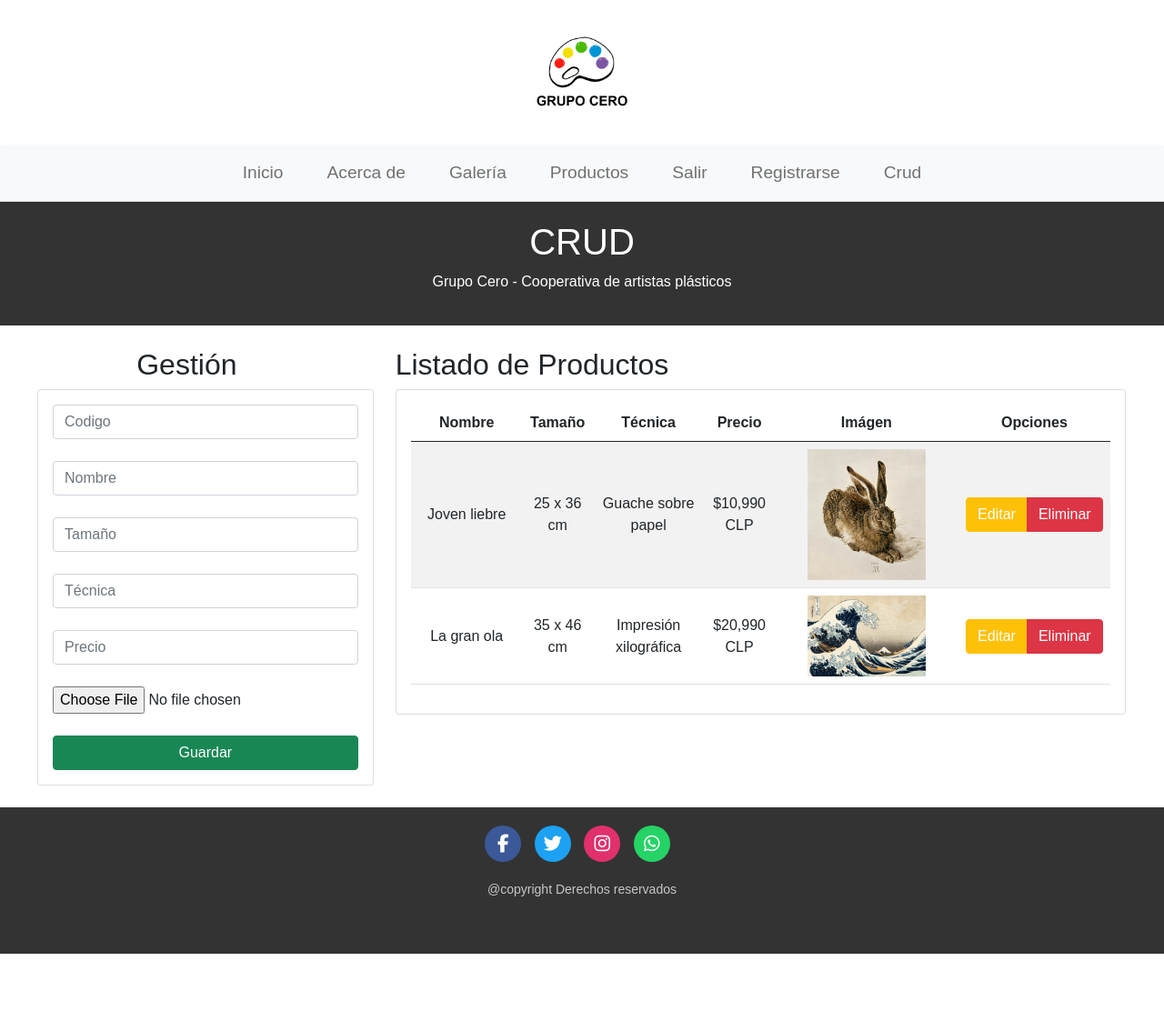
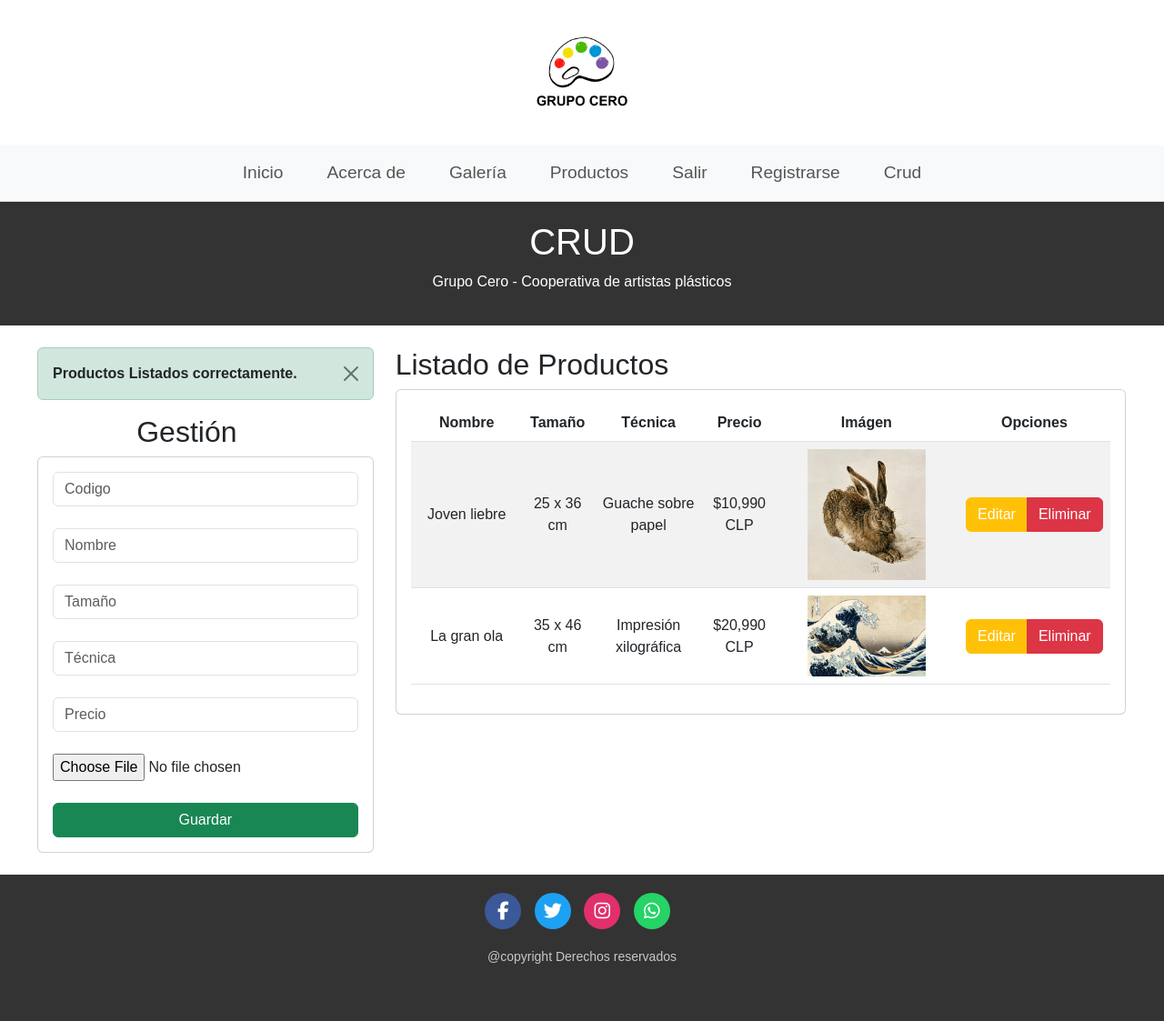
Before and after one commit to strpalgato/ET_rojas_navarrete, a Django app: page /artes/gestionProductos in a window 1280 px wide. Shown: the whole page at 91% size. Before the commit the page ends 1049 px from the top, so only its background shows below. Run offline with Django 4.2, Linux system fonts and the light colour scheme; a user stored in the database is signed in; data comes from the database, SQL or seed files in the repository; both versions use the stored data as it was after the commit; some libraries are stand-ins or nearby versions.

Commit message:
CRUD Messages

```diff
--- a/artes/static/artes/js/script.js
+++ b/artes/static/artes/js/script.js
@@ -94,3 +94,17 @@
       map: map
     });
 }
+
+(function(){
+  const btnEliminacion=document.querySelectorAll(".btnEliminacion");
+
+  btnEliminacion.forEach(btn=>{
+    btn.addEventListener("click",(e)=>{
+      const confirmacion = confirm("¿Está seguro que desea eliminar este registro?");
+      if(!confirmacion){
+        e.preventDefault();
+      }
+    });
+  });
+
+})();
--- a/artes/templates/artes/base.html
+++ b/artes/templates/artes/base.html
@@ -7,7 +7,7 @@
   <meta charset="UTF-8">
   <meta name="viewport" content="width=device-width, initial-scale=1.0">
   <!-- Enlace al archivo CSS de Bootstrap -->
-  <link rel="stylesheet" href="https://cdnjs.cloudflare.com/ajax/libs/twitter-bootstrap/5.0.2/css/bootstrap.min.css">
+  <link href="https://cdn.jsdelivr.net/npm/bootstrap@5.3.0/dist/css/bootstrap.min.css" rel="stylesheet" integrity="sha384-9ndCyUaIbzAi2FUVXJi0CjmCapSmO7SnpJef0486qhLnuZ2cdeRhO02iuK6FUUVM" crossorigin="anonymous">
   <link rel="icon" href="{% static 'artes/imagenes/logo-ico.ico'%}">
   <title>
     {% block title %} {% endblock %}
@@ -79,10 +79,10 @@
   </footer>
 
   <!-- Importar los scripts de Bootstrap -->
+  <script src="https://cdn.jsdelivr.net/npm/bootstrap@5.3.0/dist/js/bootstrap.bundle.min.js" integrity="sha384-geWF76RCwLtnZ8qwWowPQNguL3RmwHVBC9FhGdlKrxdiJJigb/j/68SIy3Te4Bkz" crossorigin="anonymous"></script>
   <script src="https://cdnjs.cloudflare.com/ajax/libs/jquery/3.6.0/jquery.min.js"></script>
-  <script src="https://cdnjs.cloudflare.com/ajax/libs/twitter-bootstrap/4.6.0/js/bootstrap.bundle.min.js"></script>
-  <script src="https://cdnjs.cloudflare.com/ajax/libs/twitter-bootstrap/5.0.2/js/bootstrap.min.js"></script>
   <script src="https://kit.fontawesome.com/dd93a639fd.js" crossorigin="anonymous"></script>
+  <script src="{% static 'artes/js/script.js'%}"></script>
 </body>
 
 </html>
--- a/artes/templates/artes/edicionProductos.html
+++ b/artes/templates/artes/edicionProductos.html
@@ -52,8 +52,5 @@
 
   <br>
 
-  <script src="https://cdnjs.cloudflare.com/ajax/libs/jquery/3.6.0/jquery.min.js"></script>
-  <script src="https://cdnjs.cloudflare.com/ajax/libs/twitter-bootstrap/4.6.0/js/bootstrap.bundle.min.js"></script>
-  <script src="https://cdnjs.cloudflare.com/ajax/libs/twitter-bootstrap/5.0.2/js/bootstrap.min.js"></script>
-  <script src="https://kit.fontawesome.com/dd93a639fd.js" crossorigin="anonymous"></script>
+
 {% endblock %}
--- a/artes/templates/artes/galeria.html
+++ b/artes/templates/artes/galeria.html
@@ -56,8 +56,5 @@
     </div>
   </div>
 
-  <script src="https://cdnjs.cloudflare.com/ajax/libs/jquery/3.6.0/jquery.min.js"></script>
-  <script src="https://cdnjs.cloudflare.com/ajax/libs/twitter-bootstrap/4.6.0/js/bootstrap.bundle.min.js"></script>
-  <script src="https://cdnjs.cloudflare.com/ajax/libs/twitter-bootstrap/5.0.2/js/bootstrap.min.js"></script>
-  <script src="https://kit.fontawesome.com/dd93a639fd.js" crossorigin="anonymous"></script>
+
 {% endblock %}
--- a/artes/templates/artes/gestionProductos.html
+++ b/artes/templates/artes/gestionProductos.html
@@ -11,6 +11,14 @@
   <br>
   <div class="row">
     <div class="col-sm-12 col-md-6 col-lg-4 col-xl-4">
+      {% if messages %}
+      {% for message in messages %}
+      <div class="alert alert-dismissible alert-success" style="margin-left: 10%;">
+        <button type="button" class="btn-close" data-bs-dismiss="alert" aria-label="Close"></button>
+        <strong class="text-dark">{{ message }}</strong>
+      </div>
+      {% endfor %}
+      {% endif %}
       <h2 style="text-align: center;">Gestión</h2>
       <div class="card" style="margin-left: 10%;">
         <div class="card-body">
@@ -73,7 +81,7 @@
                   <td class="text-center">
                     <div class="btn-group" role="group" aria-label="Opciones">
                       <a href="edicionProductos/{{producto.codigo}}" class="btn btn-warning text-white">Editar</a>
-                      <a href="eliminarProducto/{{producto.codigo}}" class="btn btn-danger text-white">Eliminar</a>
+                      <a href="eliminarProducto/{{producto.codigo}}" class="btn btn-danger btnEliminacion" onclick="return confirm('¿Estás seguro de que quieres eliminar este producto?')">Eliminar</a>
                     </div>
                   </td>
                 </tr>
@@ -86,8 +94,4 @@
     </div>
   </div>
   <br>
-  <script src="https://cdnjs.cloudflare.com/ajax/libs/jquery/3.6.0/jquery.min.js"></script>
-  <script src="https://cdnjs.cloudflare.com/ajax/libs/twitter-bootstrap/4.6.0/js/bootstrap.bundle.min.js"></script>
-  <script src="https://cdnjs.cloudflare.com/ajax/libs/twitter-bootstrap/5.0.2/js/bootstrap.min.js"></script>
-  <script src="https://kit.fontawesome.com/dd93a639fd.js" crossorigin="anonymous"></script>
 {% endblock %}
--- a/artes/templates/artes/mision.html
+++ b/artes/templates/artes/mision.html
@@ -48,11 +48,7 @@
     <iframe src="https://www.google.com/maps/embed?pb=!1m17!1m12!1m3!1d1664.7290093816891!2d-70.63843019725036!3d-33.43737179368103!2m3!1f0!2f0!3f0!3m2!1i1024!2i768!4f13.1!3m2!1m1!2zMzPCsDI2JzE0LjUiUyA3MMKwMzgnMTMuOCJX!5e0!3m2!1ses!2scl!4v1687828416498!5m2!1ses!2scl" width="600" height="450" style="border:0;" allowfullscreen="" loading="lazy" referrerpolicy="no-referrer-when-downgrade"></iframe>
   </section>
 
-  <script src="https://cdnjs.cloudflare.com/ajax/libs/jquery/3.6.0/jquery.min.js"></script>
-  <script src="https://cdnjs.cloudflare.com/ajax/libs/twitter-bootstrap/4.6.0/js/bootstrap.bundle.min.js"></script>
-  <script src="https://cdnjs.cloudflare.com/ajax/libs/twitter-bootstrap/5.0.2/js/bootstrap.min.js"></script>
-  <script src="https://kit.fontawesome.com/dd93a639fd.js" crossorigin="anonymous"></script>
-  <script src="{% static 'artes/js/script.js'%}"></script>
+
   <script async src="https://maps.googleapis.com/maps/api/js?key=AIzaSyD9gZw5VoVH2n_WVHuDYG8xiiVUkKI0gSQ&callback=initMap"></script>
 
 {% endblock %}
--- a/artes/templates/artes/productos.html
+++ b/artes/templates/artes/productos.html
@@ -40,8 +40,4 @@
 
   <br>
 
-  <script src="https://cdnjs.cloudflare.com/ajax/libs/jquery/3.6.0/jquery.min.js"></script>
-  <script src="https://cdnjs.cloudflare.com/ajax/libs/twitter-bootstrap/4.6.0/js/bootstrap.bundle.min.js"></script>
-  <script src="https://cdnjs.cloudflare.com/ajax/libs/twitter-bootstrap/5.0.2/js/bootstrap.min.js"></script>
-  <script src="https://kit.fontawesome.com/dd93a639fd.js" crossorigin="anonymous"></script>
 {% endblock %}
--- a/artes/views.py
+++ b/artes/views.py
@@ -61,6 +61,7 @@ def admin_required(view_func):
 @admin_required
 def gestionProductos(request):
     productos = Producto.objects.all()
+    messages.success(request, 'Productos Listados correctamente.')
     context = {'productos': productos}
 
     return render(request, "artes/gestionProductos.html", context)
@@ -80,6 +81,7 @@ def guardarProducto(request):
     precio = request.POST['numPrecio']
     imagen = request.FILES['imagenProducto']
     producto = Producto.objects.create(codigo=codigo,nombre=nombre, size=size, tecnica=tecnica, precio=precio, imagen=imagen)
+    messages.success(request, 'Producto Guardado correctamente.')
     return redirect('gestionProductos')
 
 def editarProducto(request):
@@ -97,10 +99,12 @@ def editarProducto(request):
     productos.precio = precio
     productos.imagen = imagen
     productos.save()
+    messages.success(request, 'Producto Modificado correctamente.')
     return redirect('gestionProductos')
 def eliminarProducto(request, codigo):
     producto = Producto.objects.get(codigo=codigo)
     producto.delete()
+    messages.success(request, 'Producto Eliminado correctamente.')
     return redirect('gestionProductos')
 
 def exit(request):
```
Also changed, not shown: artes/templates/artes/index.html (+2 -8 lines), db.sqlite3, media/productos/Die-Sternennacht.jpg (deleted).
